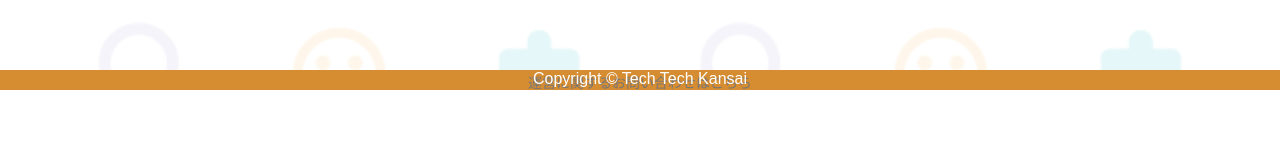
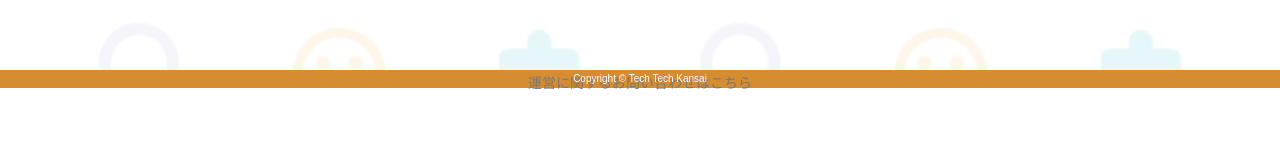
Before and after one commit to yasui05821/tech-kansai-htmlmoc, a website: page public/index.html in a window 1280 px wide. Shown: the part 1960-2113 px from the top of the page. Drawn offline with nearby package versions, Linux system fonts and the light colour scheme; files that its build step writes are made by us from their sources.

Commit message:
copyright微調整

```diff
--- a/frontend/assets/scss/common/footer/_copyright.scss
+++ b/frontend/assets/scss/common/footer/_copyright.scss
@@ -1,5 +1,6 @@
 #footer .copyright {
-  @include height(0.01);
+  @include line-height(1.8);
+  @include font-size(1);
   text-align: center;
   background-color: #D68D31;
   color: white;
```
